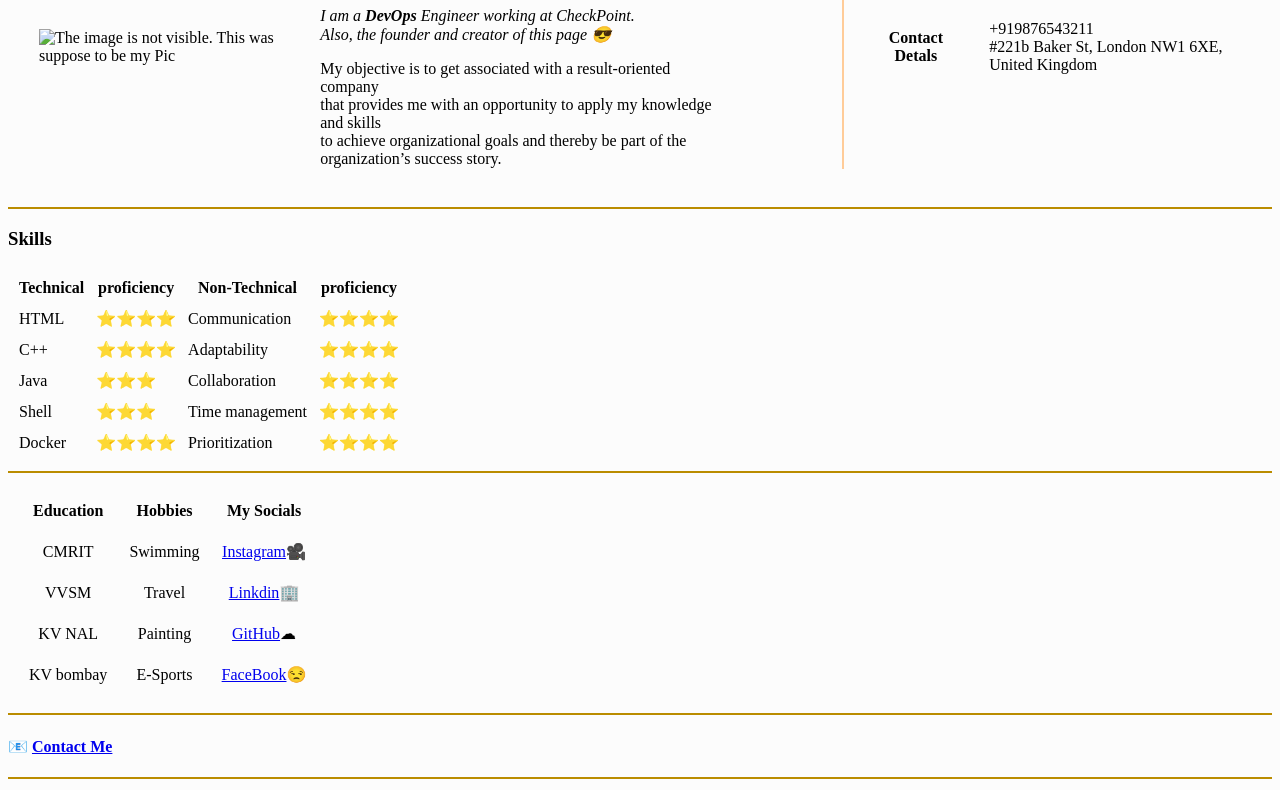
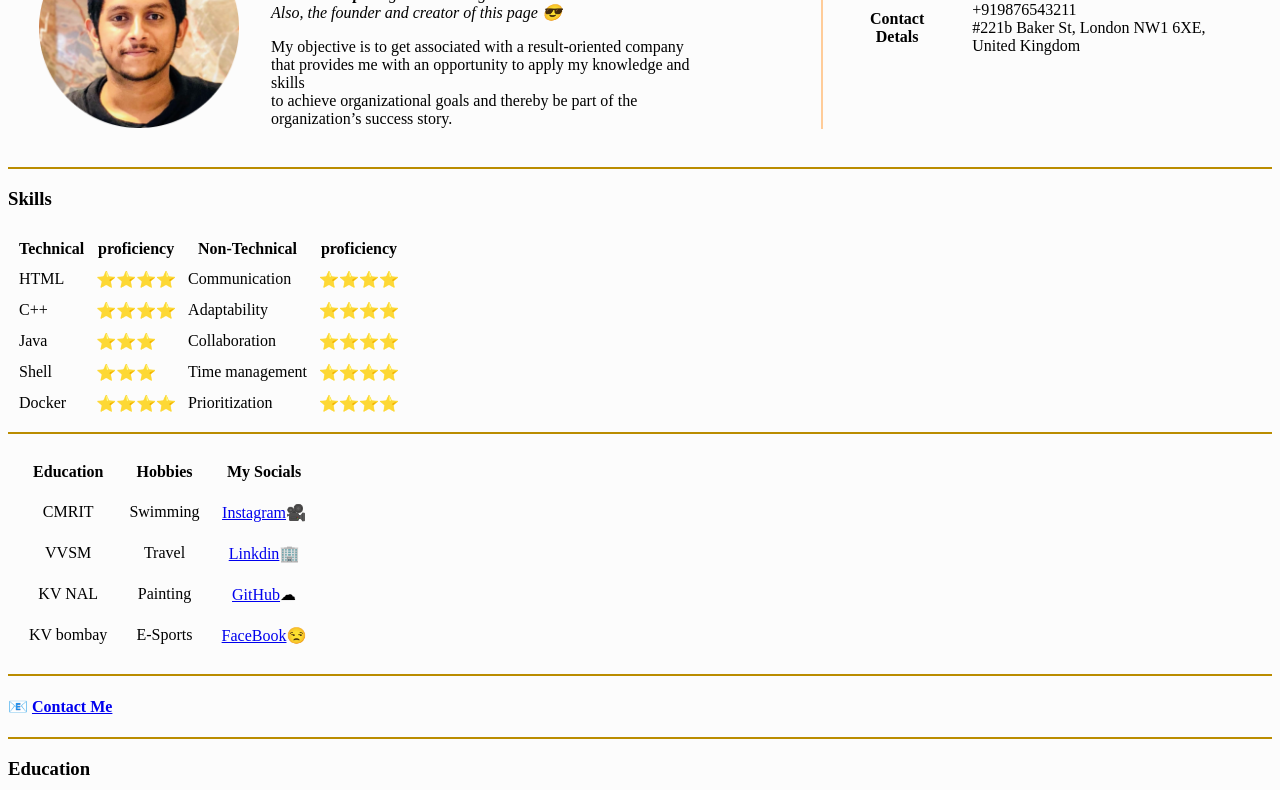
Before and after one commit to HarishwarS/CVHTMLOnly, a plain HTML site: page index.html in a window 1280 px wide. Shown: the part 112-902 px from the top of the page. Drawn offline with Linux system fonts and the light colour scheme.

Commit message:
Update index.html

```diff
--- a/index.html
+++ b/index.html
@@ -1,4 +1,3 @@
-<!DOCTYPE html>
 <html lang="en">
 
 <head>
@@ -11,7 +10,7 @@
 <body style="background-color: #fcfcfc">
   <table cellspacing="30">
     <tr>
-      <td><img src="images/DP.png." width="200" height="200" alt="The image is not visible. This was suppose to be my Pic"></td>
+      <td><img src="images/DP.png" width="200" height="200" alt="The image is not visible. This was suppose to be my Pic"></td>
       <td >
         <h1>Harishwar Sagar</h1>
         <p>
```
